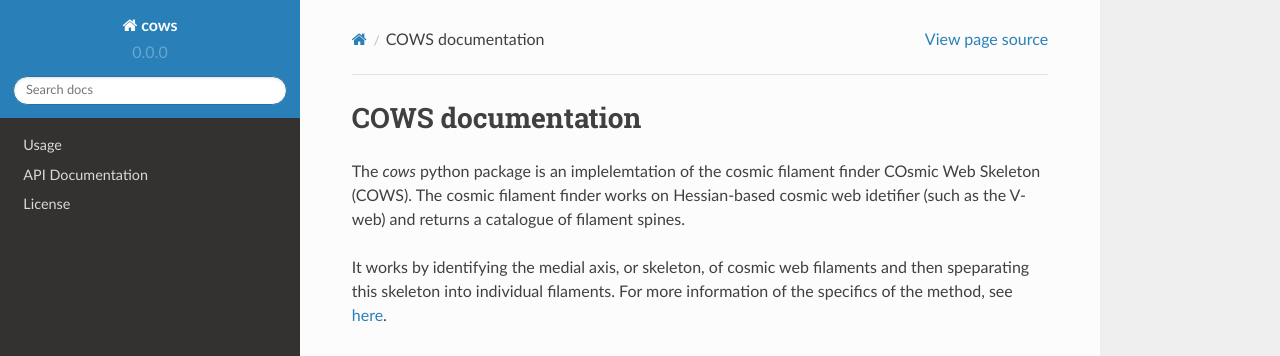
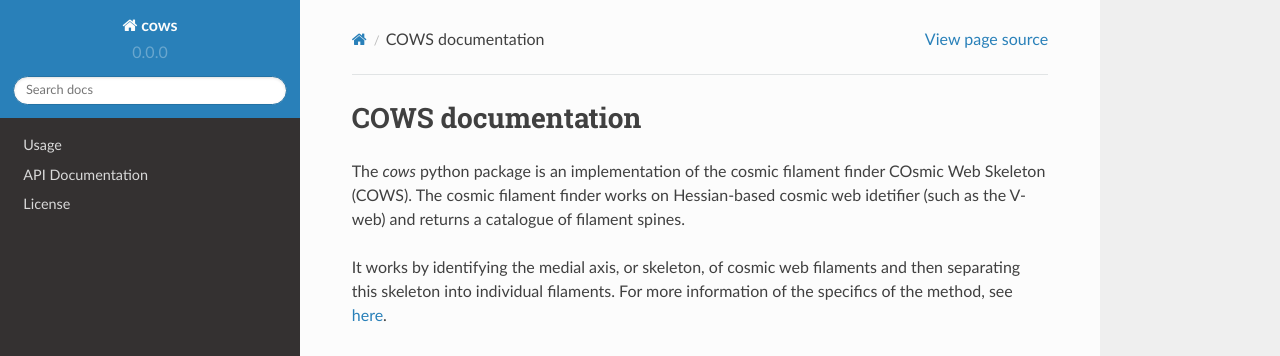
Before and after one commit to SimonPfeifer/cows, a Sphinx documentation site: the page built from docs/index.rst, in a window 1280 px wide. Shown: the top 356 px of the page. Built offline with Sphinx 7.4.7 and the Read the Docs theme 2.0.0, drawn with Linux system fonts in a browser that asks for light colours; pages that are not in the unit, such as notebooks, are missing from menus.

Commit message:
Fixed spelling mistake.

```diff
--- a/README.rst
+++ b/README.rst
@@ -15,9 +15,9 @@
 COWS
 ====
 
-The *cows* python package is an implelemtation of the cosmic filament finder COsmic Web Skeleton (COWS). The cosmic filament finder works on Hessian-based cosmic web idetifier (such as the V-web) and returns a catalogue of filament spines.
+The *cows* python package is an implementation of the cosmic filament finder COsmic Web Skeleton (COWS). The cosmic filament finder works on Hessian-based cosmic web idetifier (such as the V-web) and returns a catalogue of filament spines.
 
-It works by identifying the medial axis, or skeleton, of cosmic web filaments and then speparating this skeleton into individual filaments. For more information of the specifics of the method, see `here <https://arxiv.org/search/astro-ph?searchtype=author&query=Pfeifer%2C+S>`_.
+It works by identifying the medial axis, or skeleton, of cosmic web filaments and then swparating this skeleton into individual filaments. For more information of the specifics of the method, see `here <https://arxiv.org/search/astro-ph?searchtype=author&query=Pfeifer%2C+S>`_.
 
 
 Requirements
--- a/docs/index.rst
+++ b/docs/index.rst
@@ -2,9 +2,9 @@
 COWS documentation
 ==================
 
-The *cows* python package is an implelemtation of the cosmic filament finder COsmic Web Skeleton (COWS). The cosmic filament finder works on Hessian-based cosmic web idetifier (such as the V-web) and returns a catalogue of filament spines.
+The *cows* python package is an implementation of the cosmic filament finder COsmic Web Skeleton (COWS). The cosmic filament finder works on Hessian-based cosmic web idetifier (such as the V-web) and returns a catalogue of filament spines.
 
-It works by identifying the medial axis, or skeleton, of cosmic web filaments and then speparating this skeleton into individual filaments. For more information of the specifics of the method, see `here <https://arxiv.org/search/astro-ph?searchtype=author&query=Pfeifer%2C+S>`_.
+It works by identifying the medial axis, or skeleton, of cosmic web filaments and then separating this skeleton into individual filaments. For more information of the specifics of the method, see `here <https://arxiv.org/search/astro-ph?searchtype=author&query=Pfeifer%2C+S>`_.
 
 
 
```
